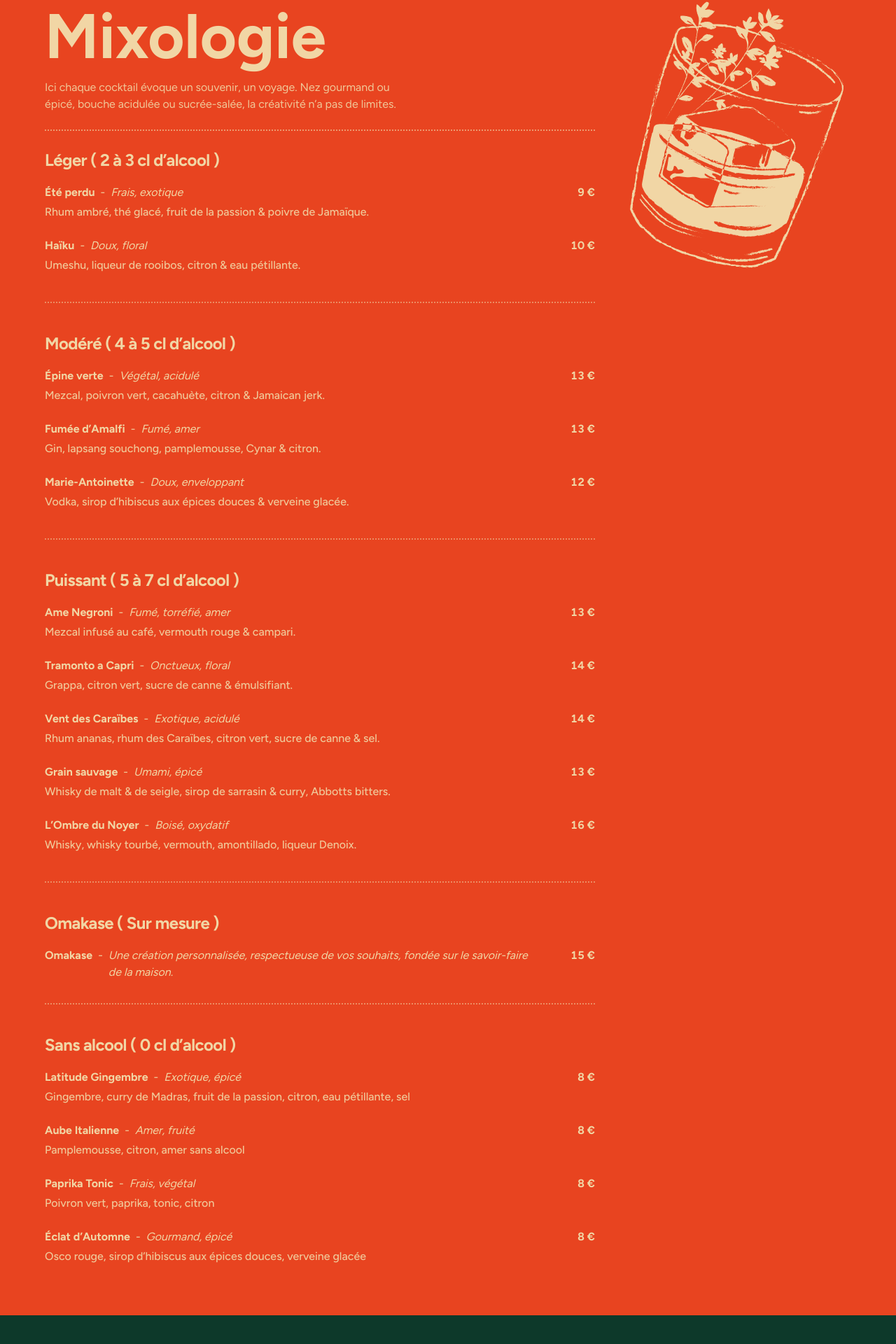
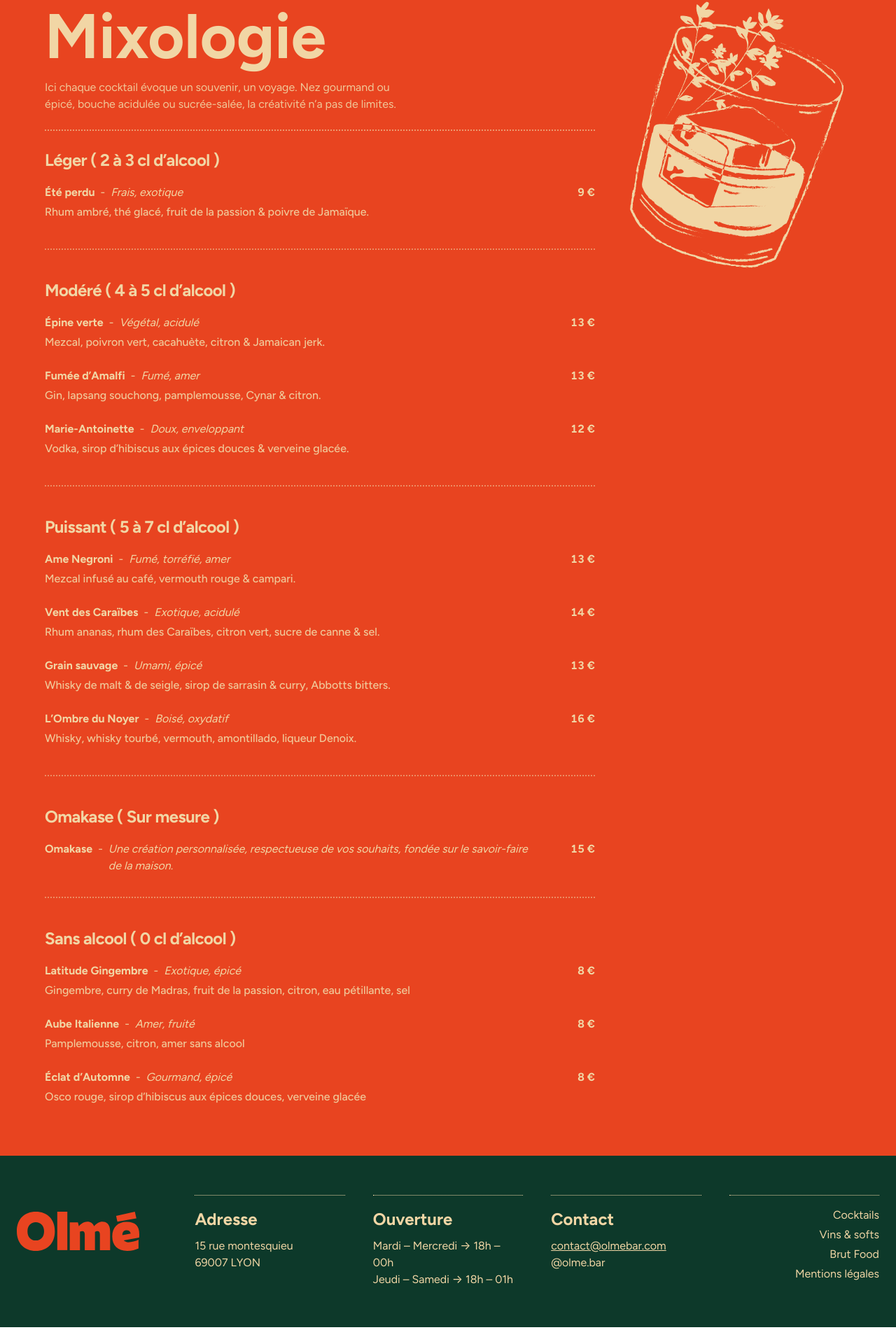
Before and after one commit to MisterPingouin/olme-site, a Next.js app: page / in a window 1280 px wide. Shown: the part 860-2780 px from the top of the page at 70% size. After the commit the page ends 2756 px from the top, so only its background shows below. Built offline with nearby package versions, Linux system fonts and the light colour scheme.

Commit message:
update cocktail

```diff
--- a/src/app/data/content.tsx
+++ b/src/app/data/content.tsx
@@ -192,11 +192,11 @@ export const MIXO_SECTIONS: CocktailSection[] = [
           "Frais, exotique — Rhum ambré, thé glacé, fruit de la passion & poivre de Jamaïque.",
         price: 9,
       },
-      {
-        name: "Haïku",
-        notes: "Doux, floral — Umeshu, liqueur de rooibos, citron & eau pétillante.",
-        price: 10,
-      },
+      // {
+      //   name: "Haïku",
+      //   notes: "Doux, floral — Umeshu, liqueur de rooibos, citron & eau pétillante.",
+      //   price: 10,
+      // },
     ],
   },
   {
@@ -231,11 +231,11 @@ export const MIXO_SECTIONS: CocktailSection[] = [
   notes: "Fumé, torréfié, amer — Mezcal infusé au café, vermouth rouge & campari.",
   price: 13,
 },
-      {
-        name: "Tramonto a Capri",
-        notes: "Onctueux, floral — Grappa, citron vert, sucre de canne & émulsifiant.",
-        price: 14,
-      },
+      // {
+      //   name: "Tramonto a Capri",
+      //   notes: "Onctueux, floral — Grappa, citron vert, sucre de canne & émulsifiant.",
+      //   price: 14,
+      // },
       {
         name: "Vent des Caraïbes",
         notes:
@@ -282,11 +282,11 @@ export const MIXO_SECTIONS: CocktailSection[] = [
         notes: "Amer, fruité — Pamplemousse, citron, amer sans alcool",
         price: 8,
       },
-      {
-        name: "Paprika Tonic",
-        notes: "Frais, végétal — Poivron vert, paprika, tonic, citron",
-        price: 8,
-      },
+      // {
+      //   name: "Paprika Tonic",
+      //   notes: "Frais, végétal — Poivron vert, paprika, tonic, citron",
+      //   price: 8,
+      // },
       {
         name: "Éclat d’Automne",
         notes:
```
